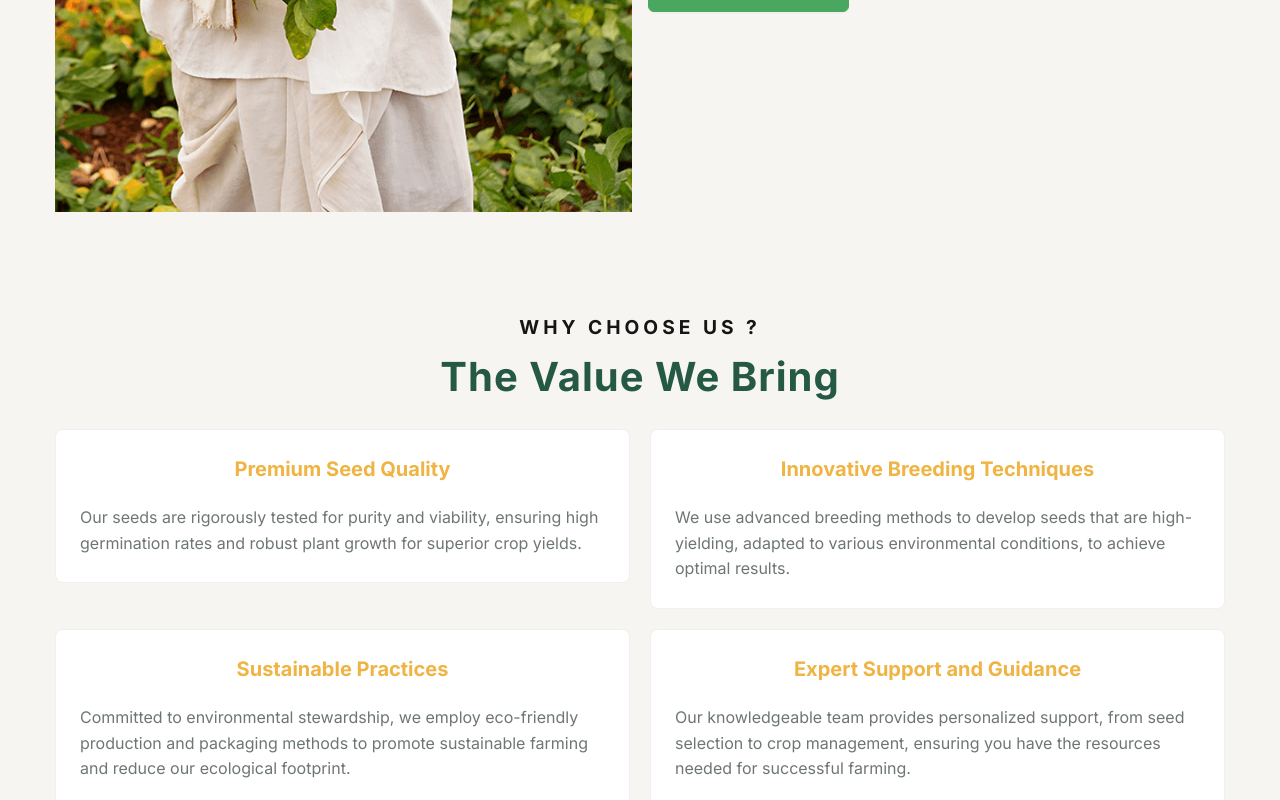
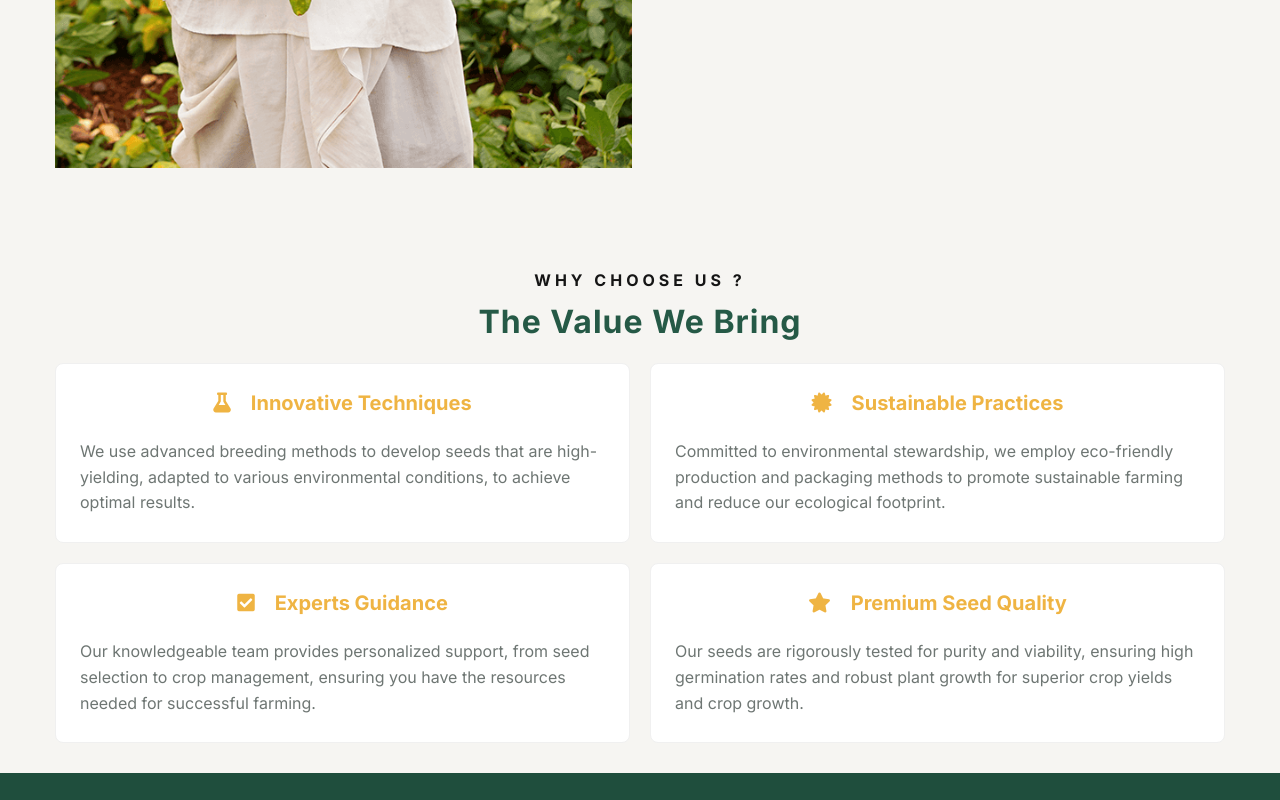
Before and after one commit to SambhajiShinde1234/farming-website, a React (Vite) app: page / in a window 1280 px wide. Shown: the part 2000-2800 px from the top of the page. Built offline with nearby package versions, Linux system fonts and the light colour scheme.

Commit message:
add testimonial

```diff
--- a/src/App.css
+++ b/src/App.css
@@ -51,7 +51,7 @@ body {
 }
 
 .titleSpacing {
-  font-size: 2.5rem;
+  font-size: 2rem;
   color: #255946;
   font-family: Inter;
   font-weight: 700;
@@ -63,7 +63,7 @@ body {
   text-transform: uppercase;
   letter-spacing: 4px;
   color: #151515;
-  font-size: 1.2rem;
+  font-size: 1rem;
   font-weight: 700;
   font-family: Inter;
   text-align: center;
@@ -277,6 +277,11 @@ hero
 }
 
 /* whyy choose us */
+.fa {
+ color: #EFB443;
+ font-size: 20px;
+ margin-right: 20px;
+}
 
 .characterName {
   font-size: 20px;
--- a/src/Pages/Testimonial.jsx
+++ b/src/Pages/Testimonial.jsx
@@ -46,19 +46,19 @@ function Testimonial() {
         <div className='container-fluid'>
             <p className='subTitleSpacingYellow' style={{ marginBottom: '40px'}}>Our Farmer's story</p>
            <div style={{ textAlign: 'center', marginBottom: '20px' }}>
-            <i className='fas fa-star'></i>
-            <i className='fas fa-star'></i>
-            <i className='fas fa-star'></i>
-            <i className='fas fa-star'></i>
-            <i className='fas fa-star'></i>
+            <i className='fas fa-star' aria-hidden="true"></i>
+            <i className='fas fa-star' aria-hidden="true"></i>
+            <i className='fas fa-star' aria-hidden="true"></i>
+            <i className='fas fa-star' aria-hidden="true"></i>
+            <i className='fas fa-star' aria-hidden="true"></i>
             </div>
             <Carousel autoplay>
                 {feedback.map((item) => (
-                    <React.Fragment key={item.id} className='container-fluid'>
+                    <div key={item.id} className='container-fluid'>
                         <p className='feedbackMessage'>{item.message}</p>
                         <p className='farmerName'>{item.farmerName}</p>
                         <p className='farmerLocation' >{item.location}</p>
-                    </React.Fragment>
+                    </div>
                 ))}
             </Carousel>
         </div>
--- a/src/Pages/WhyChooseUs.jsx
+++ b/src/Pages/WhyChooseUs.jsx
@@ -4,24 +4,28 @@ import React from 'react'
 const CHARACTERISTICS = [
     {
         id: 1,
-        reason: 'Premium Seed Quality',
-        desc: 'Our seeds are rigorously tested for purity and viability, ensuring high germination rates and robust plant growth for superior crop yields.'
+        icon: 'fa fa-flask',
+        reason: 'Innovative Techniques',
+        desc: 'We use advanced breeding methods to develop seeds that are high-yielding, adapted to various environmental conditions, to achieve optimal results.'
     },
     {
         id: 2,
-        reason: 'Innovative Breeding Techniques',
-        desc: 'We use advanced breeding methods to develop seeds that are high-yielding, adapted to various environmental conditions, to achieve optimal results.'
-    },
-    {
-        id: 3,
+        icon: 'fa fa-certificate',
         reason: 'Sustainable Practices',
         desc: 'Committed to environmental stewardship, we employ eco-friendly production and packaging methods to promote sustainable farming and reduce our ecological footprint.'
     },
     {
+        id: 3,
+        icon: 'fa fa-check-square',
+        reason: 'Experts Guidance',
+        desc: 'Our knowledgeable team provides personalized support, from seed selection to crop management, ensuring you have the resources needed for successful farming.'
+    },
+    {
         id: 4,
-        reason: 'Expert Support and Guidance',
-        desc: 'Our knowledgeable team provides personalized support, from seed selection to crop management, ensuring you have the resources needed for successful farming.'
-    }
+        icon: 'fa fa-star',
+        reason: 'Premium Seed Quality',
+        desc: 'Our seeds are rigorously tested for purity and viability, ensuring high germination rates and robust plant growth for superior crop yields and crop growth.'
+    },
 ];
 
 const  WhyChooseUs = () => {
@@ -35,7 +39,8 @@ const  WhyChooseUs = () => {
                     <Col xs={24} sm={12} md={12} lg={12} xl={12}>
                         <Card className='characterBlock' key={item.id}>
                             <h3 className='characterName'>
-                                {item.reason}
+                            <i class={item.icon} aria-hidden="true"></i>
+                            {item.reason}
                             </h3>
                             <p className='characterDesc'>
                                 {item.desc}
```
